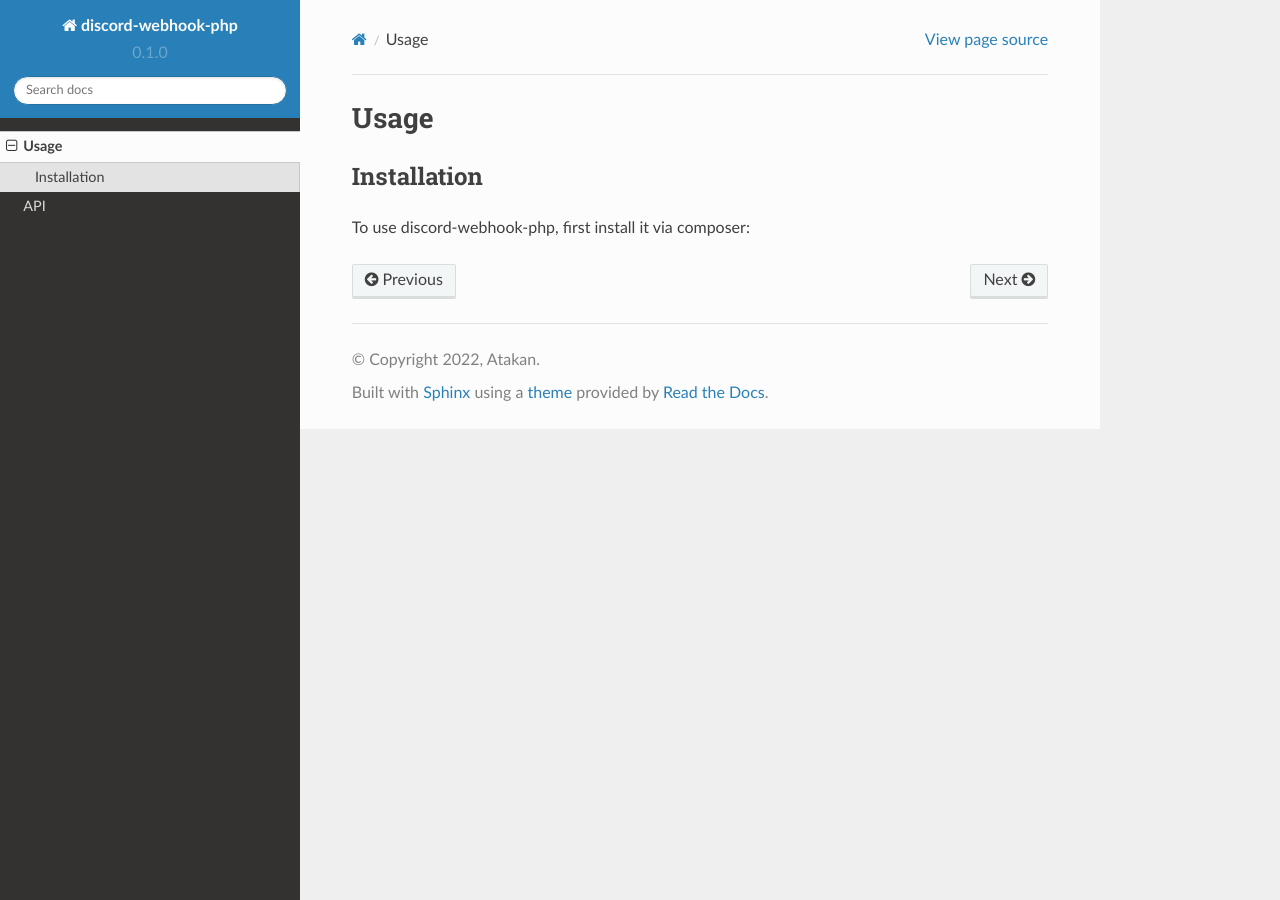
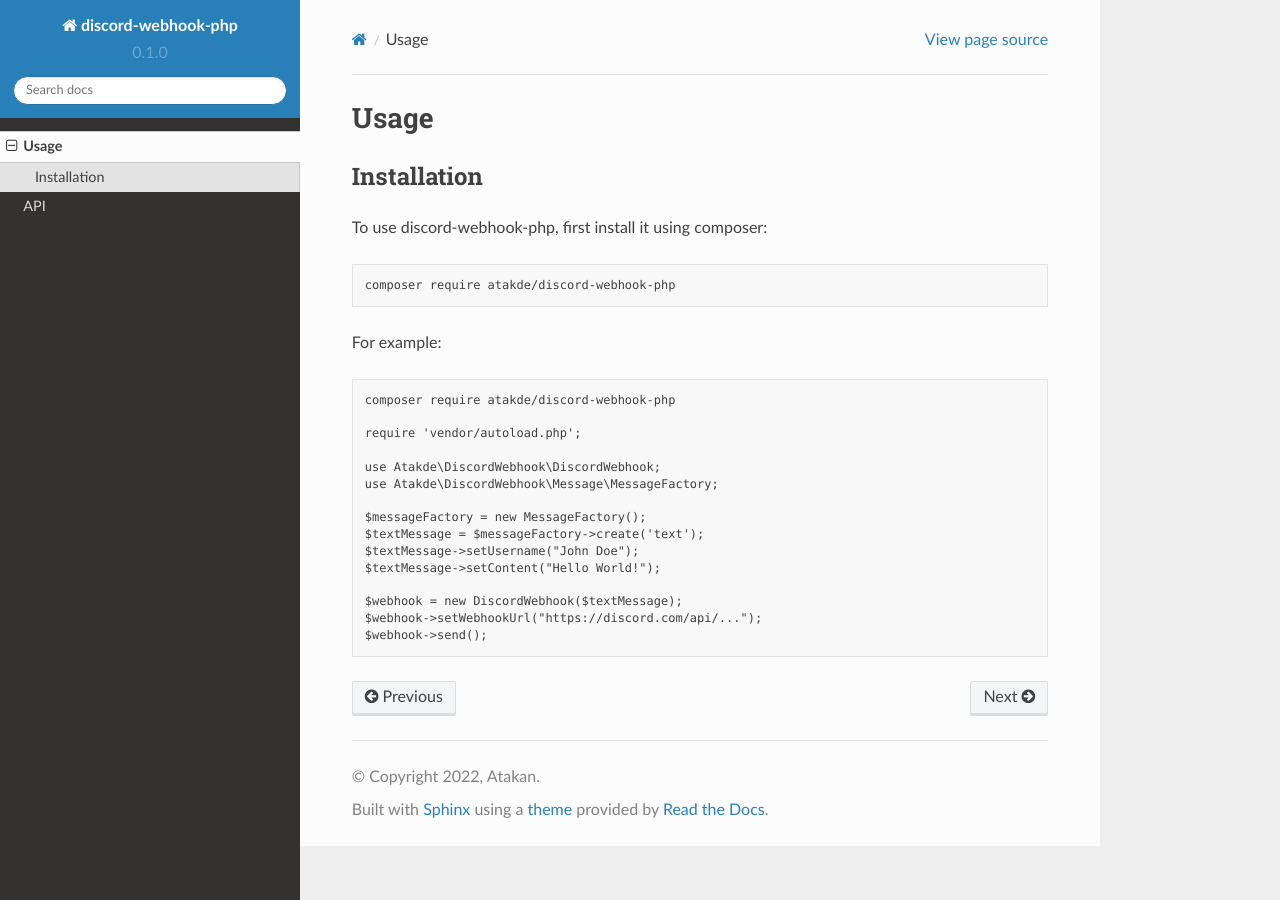
Before and after one commit to atakde/discord-webhook-php, a Sphinx documentation site: the page built from docs/source/usage.rst, in a window 1280 px wide. Built offline with Sphinx 7.4.7 and the Read the Docs theme 2.0.0, drawn with Linux system fonts in a browser that asks for light colours.

Commit message:
Update usage.rst

```diff
--- a/docs/source/usage.rst
+++ b/docs/source/usage.rst
@@ -6,4 +6,28 @@ Usage
 Installation
 ------------
 
-To use discord-webhook-php, first install it via composer:
+To use discord-webhook-php, first install it using composer:
+
+.. code-block:: php
+
+   composer require atakde/discord-webhook-php
+
+For example:
+
+.. code-block:: php
+
+    composer require atakde/discord-webhook-php
+
+    require 'vendor/autoload.php';
+
+    use Atakde\DiscordWebhook\DiscordWebhook;
+    use Atakde\DiscordWebhook\Message\MessageFactory;
+
+    $messageFactory = new MessageFactory();
+    $textMessage = $messageFactory->create('text');
+    $textMessage->setUsername("John Doe");
+    $textMessage->setContent("Hello World!");
+
+    $webhook = new DiscordWebhook($textMessage);
+    $webhook->setWebhookUrl("https://discord.com/api/...");
+    $webhook->send();
```
